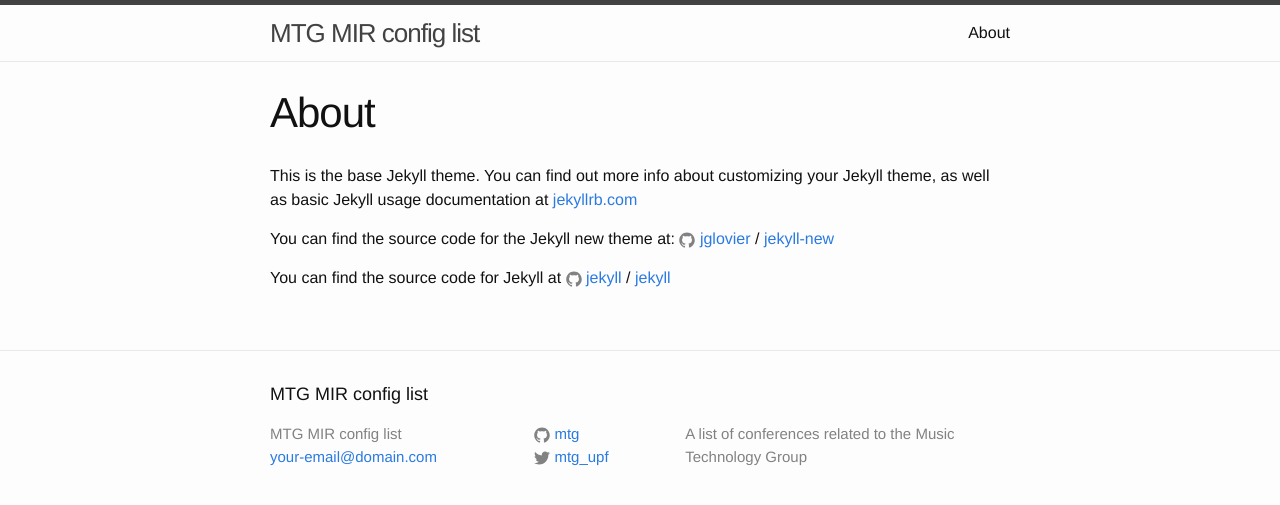
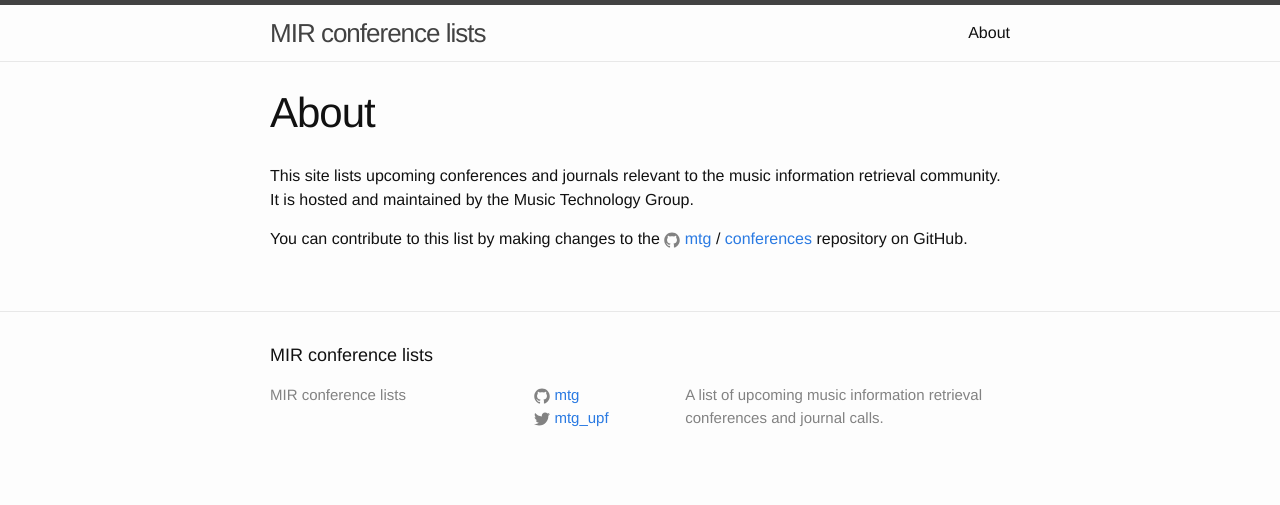
Before and after one commit to MTG/conferences, a Jekyll site: the page built from about.md, in a window 1280 px wide. Shown: the top 505 px of the page. Built offline with Jekyll 4.4.1, drawn with Linux system fonts in a browser that asks for light colours.

Commit message:
Clean up pages

```diff
--- a/_config.yml
+++ b/_config.yml
@@ -1,17 +1,11 @@
 # Welcome to Jekyll!
-#
-# This config file is meant for settings that affect your whole blog, values
-# which you are expected to set up once and rarely need to edit after that.
-# For technical reasons, this file is *NOT* reloaded automatically when you use
-# 'jekyll serve'. If you change this file, please restart the server process.
 
 # Site settings
-title: MTG MIR config list
-email: your-email@domain.com
+title: MIR conference lists
 description: > # this means to ignore newlines until "baseurl:"
-  A list of conferences related to the Music Technology Group
+  A list of upcoming music information retrieval conferences and journal calls.
 baseurl: "" # the subpath of your site, e.g. /blog
-url: "http://yourdomain.com" # the base hostname & protocol for your site
+url: "http://conferences.smcnetwork.org" # the base hostname & protocol for your site
 twitter_username: mtg_upf
 github_username:  mtg
 
@@ -19,3 +13,4 @@ github_username:  mtg
 markdown: kramdown
 collections:
  - conferences
+ - journals
--- a/about.md
+++ b/about.md
@@ -4,12 +4,8 @@ title: About
 permalink: /about/
 ---
 
-This is the base Jekyll theme. You can find out more info about customizing your Jekyll theme, as well as basic Jekyll usage documentation at [jekyllrb.com](http://jekyllrb.com/)
+This site lists upcoming conferences and journals relevant to the music
+information retrieval community. It is hosted and maintained by the Music
+Technology Group.
 
-You can find the source code for the Jekyll new theme at:
-{% include icon-github.html username="jglovier" %} /
-[jekyll-new](https://github.com/jglovier/jekyll-new)
-
-You can find the source code for Jekyll at
-{% include icon-github.html username="jekyll" %} /
-[jekyll](https://github.com/jekyll/jekyll)
+You can contribute to this list by making changes to the {% include icon-github.html username="mtg" %} / [conferences](https://github.com/mtg/conferences) repository on GitHub.
```
Also changed, not shown: _journals/2017-jnmr.md (added, +7 -0 lines), index.html (+7 -4 lines), journalcalls.html (added, +22 -0 lines).
